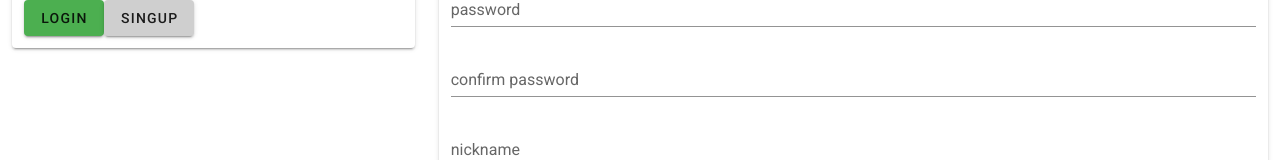
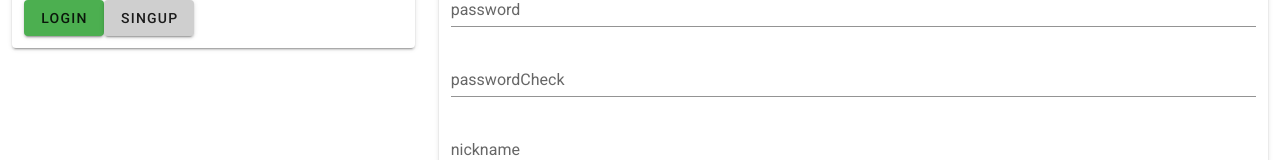
Before and after one commit to hellraris/vue-sns-mystory, a Nuxt app in the folder front/: page /signup in a window 1280 px wide. Shown: the part 228-388 px from the top of the page. Built offline with nearby package versions, Linux system fonts and the light colour scheme.

Commit message:
signupのvaildation作成

```diff
--- a/front/pages/signup.vue
+++ b/front/pages/signup.vue
@@ -4,29 +4,39 @@
       <v-card>
         <v-container>
           <v-subheader>signup</v-subheader>
-          <v-form>
+          <v-form ref="form" v-model="vaild" @submit.prevent="onSubmitForm">
             <v-text-field
+              v-model="email"
               label="e-mail"
               type="email"
+              :rules="emailRules"
               required
             />
             <v-text-field
+              v-model="password"
               label="password"
               type="password"
+              :rules="passwordRules"
               required
             />
             <v-text-field
-              label="confirm password"
+              v-model="passwordCheck"
+              label="passwordCheck"
               type="password"
+              :rules="passwordCheckRules"
               required
             />
             <v-text-field
+              v-model="nickname"
               label="nickname"
-              type="nicknames"
+              type="nickname"
+              :rules="nicknameRules"
               required
             />
             <v-checkbox
+              v-model="terms"
               required
+              :rules="[v => !!v || 'please check this.']"
               label="welcome to mystory"
             />
             <v-btn color="green" type="submit">signup</v-btn>
@@ -41,8 +51,36 @@
 export default {
   data() {
     return {
-      name: "Nuxt.js"
+      vaild: false,
+      email: '',
+      password: '',
+      passwordCheck: '',
+      nickname: '',
+      terms: false,
+      emailRules: [
+        v => !!v || 'email is required',
+        v => /.+@.+/.test(v) || 'email is not vaild'
+      ],
+      nicknameRules: [
+        v => !!v || 'nickname is required',
+      ],
+      passwordRules: [
+        v => !!v || 'password is required',
+      ],
+      passwordCheckRules: [
+        v => !!v || 'passwordCheck is required',
+        v => v === this.password || 'Not equal to password'
+      ]
     };
+  },
+  methods: {
+    onSubmitForm() {
+      if (this.$refs.form.validate()) {
+        alert('submit success');
+      } else {
+        alert('form is not vaild');
+      }
+    }
   }
 };
 </script>
```
